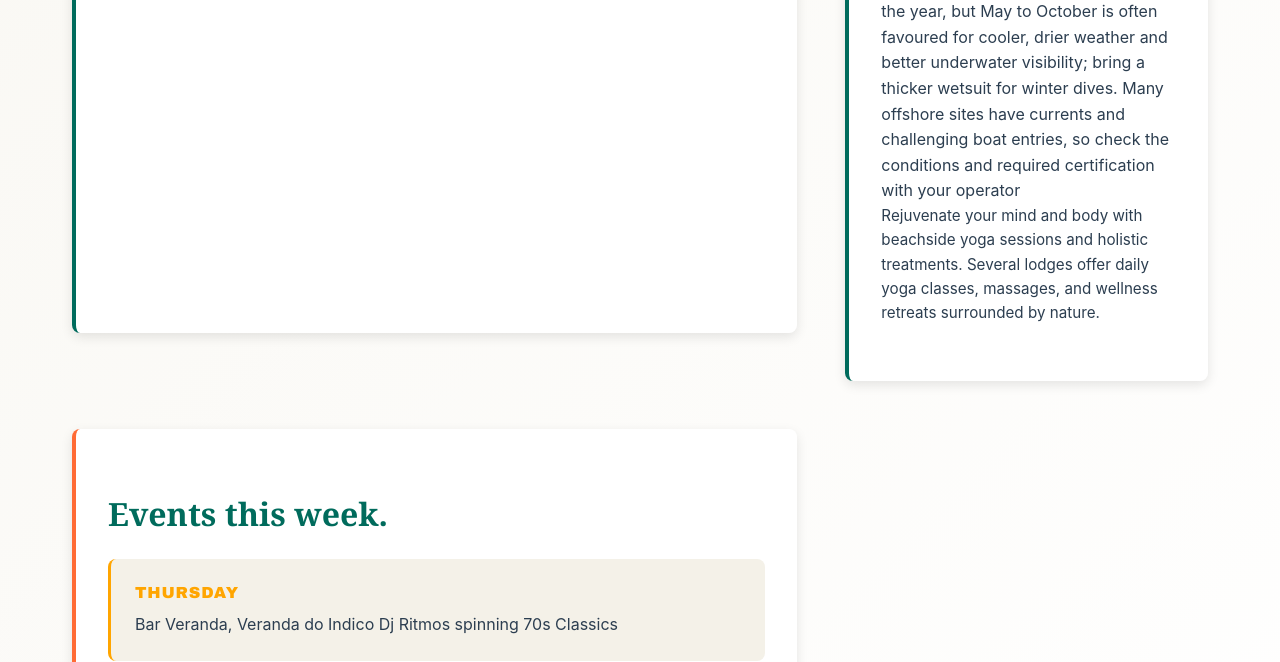
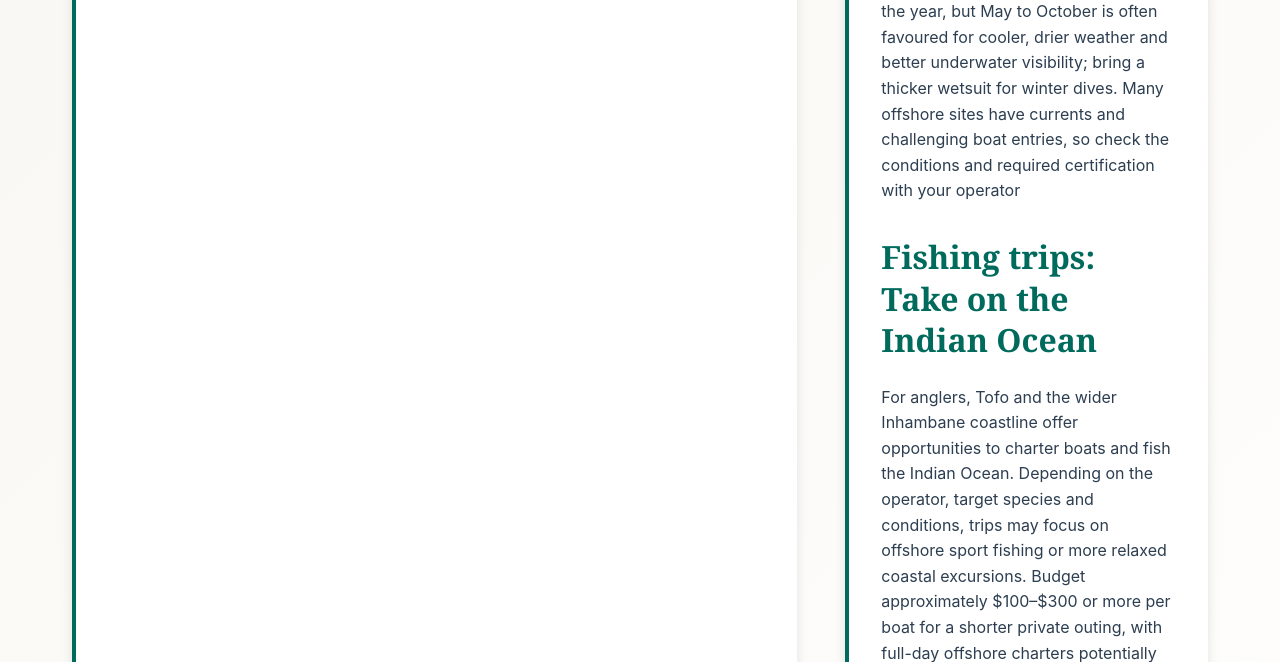
Before and after one commit to DevSpaceML/gemapp, a Flask app: page /activities in a window 1280 px wide. Shown: the part 2697-3359 px from the top of the page. Run offline with Flask 3, Linux system fonts and the light colour scheme; some libraries are stand-ins or nearby versions.

Commit message:
update-fishing activites

```diff
--- a/templates/activities.html
+++ b/templates/activities.html
@@ -43,10 +43,8 @@
 			Scuba diving: Explore reefs alive with marine life
 		</h2>
 		    Tofo is a serious diving destination, not just a beach resort with a dive shop. Local reefs offer encounters with manta rays, reef sharks, turtles, rays, tropical fish and fascinating smaller marine species. Popular sites include Manta Reef, known for manta-ray encounters, and deeper offshore reefs suited to experienced divers. Tofo Scuba lists a standard dive at $55 with rental equipment or $50 with your own gear, a Discover Scuba experience at $110, and a full PADI Open Water certification course at $490. Certified divers should budget around $50–$70 per dive, allowing for possible surcharges and equipment extras. Diving is available throughout the year, but May to October is often favoured for cooler, drier weather and better underwater visibility; bring a thicker wetsuit for winter dives. Many offshore sites have currents and challenging boat entries, so check the conditions and required certification with your operator
-		<p>
-			Rejuvenate your mind and body with beachside yoga sessions and holistic treatments.
-			Several lodges offer daily yoga classes, massages, and wellness retreats surrounded by nature.
-		</p>
+		<h2>Fishing trips: Take on the Indian Ocean</h2>
+		    For anglers, Tofo and the wider Inhambane coastline offer opportunities to charter boats and fish the Indian Ocean. Depending on the operator, target species and conditions, trips may focus on offshore sport fishing or more relaxed coastal excursions. Budget approximately $100–$300 or more per boat for a shorter private outing, with full-day offshore charters potentially costing substantially more; these are broad planning estimates rather than verified Tofo-wide tariffs. The best trip depends on seasonal fish movements, sea conditions and whether you are sharing a boat or booking privately. Ask whether rods, bait, fuel, refreshments and catch-handling arrangements are included before paying
 	</div>
 	<div class="info2">
 		<h2>Events this week.</h2>
```
